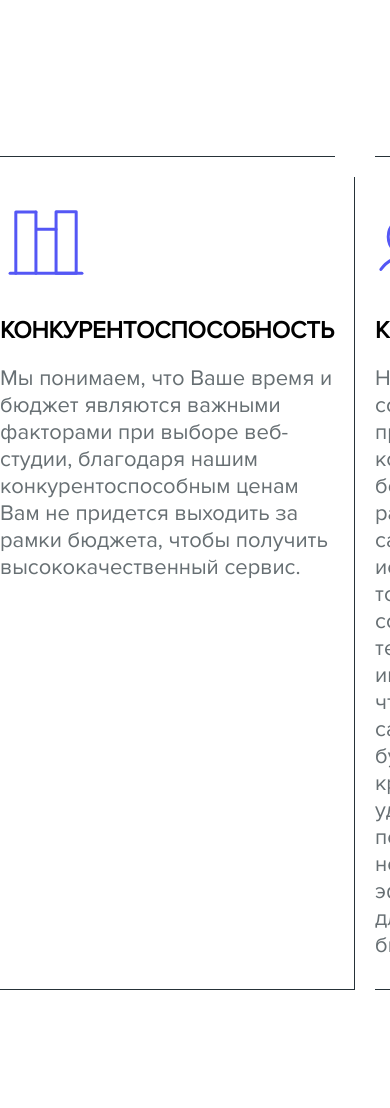
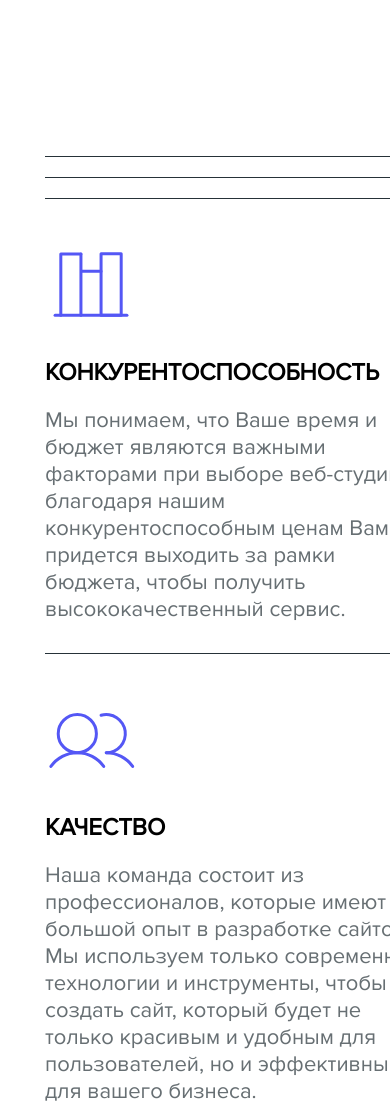
Before and after one commit to PrivateIQ300/Your-startup, a plain HTML site: page index.html in a window 390 px wide. Shown: the part 740-1848 px from the top of the page. Drawn offline with Linux system fonts and the light colour scheme.

Commit message:
start-telephone

```diff
--- a/index.html
+++ b/index.html
@@ -1,6 +1,7 @@
 <!DOCTYPE html>
 <head>
     <meta charset="utf-8">
+    <meta name="viewport" content="width=device-width, initial-scale=1.0">
     <link rel="stylesheet" href="style.css">
     <script type="text/javascript" src="script.js"></script>
 </head>
--- a/style.css
+++ b/style.css
@@ -297,3 +297,11 @@
 .footer__company, .footer__year, .footer__phone{
     margin-right: 60px;
 }
+@media(max-width: 768px) {
+    .content{
+       width: 300px;
+    }
+    .wrapper{
+        grid-template-columns: 1fr;
+    }
+ }
```
